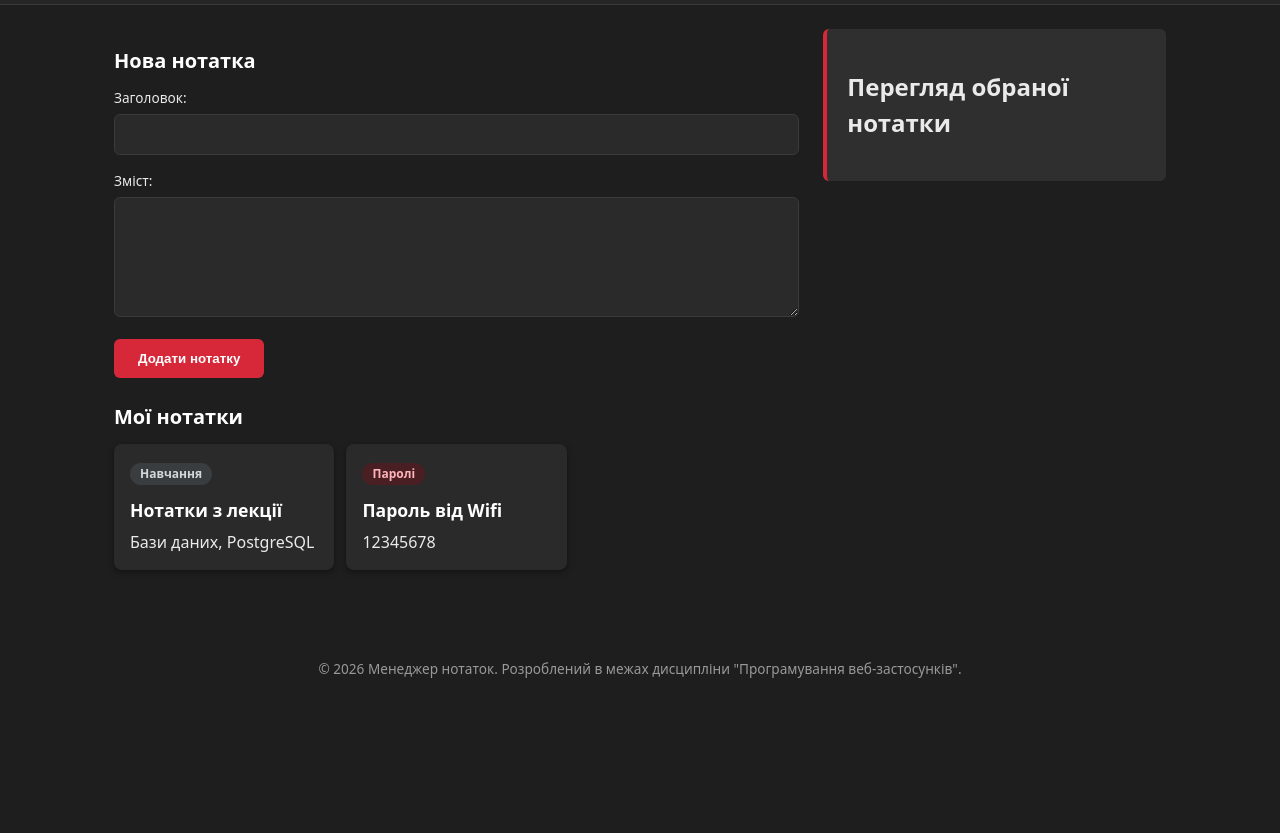
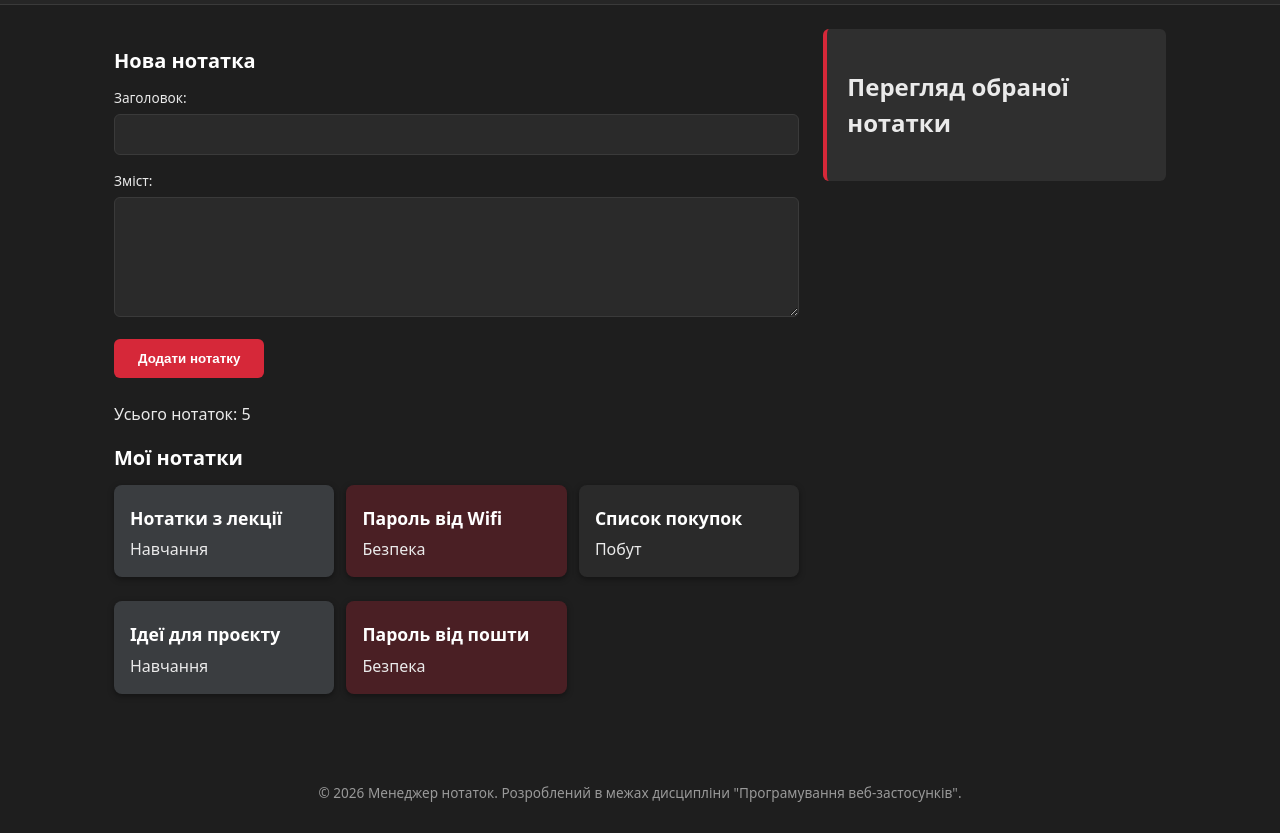
Before and after one commit to innnaaaaaa/Notes-manager, a plain HTML site: page index.html in a window 1280 px wide. Shown: the part 86-919 px from the top of the page. Before the commit the page ends 800 px from the top, so only its background shows below. Drawn offline with Linux system fonts and the light colour scheme.

Commit message:
Маніпуляція DOM

```diff
--- a/index.html
+++ b/index.html
@@ -30,6 +30,7 @@
                 </section>
 
                 <section id = "notes-list">
+                    <p id="notes-count"></p>
                     <h2>Мої нотатки</h2>
                     <div class="cards">
                         <article>
@@ -39,7 +40,7 @@
                         </article>
 
                         <article>
-                            <span class="note-category note-category--security">Паролі</span>
+                            <span class="note-category note-category--security">Безпека</span>
                             <h3>Пароль від Wifi</h3>
                             <p>12345678</p>
                         </article>
--- a/js/app.js
+++ b/js/app.js
@@ -48,3 +48,51 @@ const isStrongPassword = password => password.length >= 8;
 
 console.log(`Пароль "${testPassword}" надійний: ${isStrongPassword(testPassword)}`);
 console.log(`Пароль "abc" надійний: ${isStrongPassword('abc')}`);
+
+// Видаляємо всі статичні картки-приклади з практикуму 2
+document.querySelectorAll('.cards article').forEach(el => el.remove());
+
+// Вибір контейнера для динамічних карток нотаток
+const listContainer = document.querySelector('.cards');
+const notesCountEl = document.querySelector('#notes-count');
+
+// Присвоює кожній нотатці категорійний CSS-клас для візуального розрізнення
+function categoryToClass(category) {
+    if (category === 'Безпека'){
+        return 'note-category--security';
+    }
+    if (category === 'Навчання'){
+        return 'note-category--general';
+    }
+    if (category === 'Побут'){
+        return 'note-category--household';
+    }
+
+    return 'note-category--other';
+}
+
+// Рендерить список нотаток у контейнер на основі масиву даних
+function renderNotes(notesArray) {
+    listContainer.innerHTML = '';
+
+    notesArray.forEach((note, index) => {
+        const card = document.createElement('article');
+        const title = document.createElement('h3');
+        const category = document.createElement('p');
+
+        title.textContent = note.title;
+        category.textContent = note.category;
+
+        card.dataset.id = index + 1;
+        card.classList.add(categoryToClass(note.category));
+
+        card.append(title, category);
+        listContainer.append(card);
+    });
+}
+
+// Виклик рендеру з реальними даними при завантаженні сторінки
+renderNotes(notes);
+
+// Оновлення підсумкового лічильника кількості нотаток
+notesCountEl.textContent = `Усього нотаток: ${notes.length}`;
```
